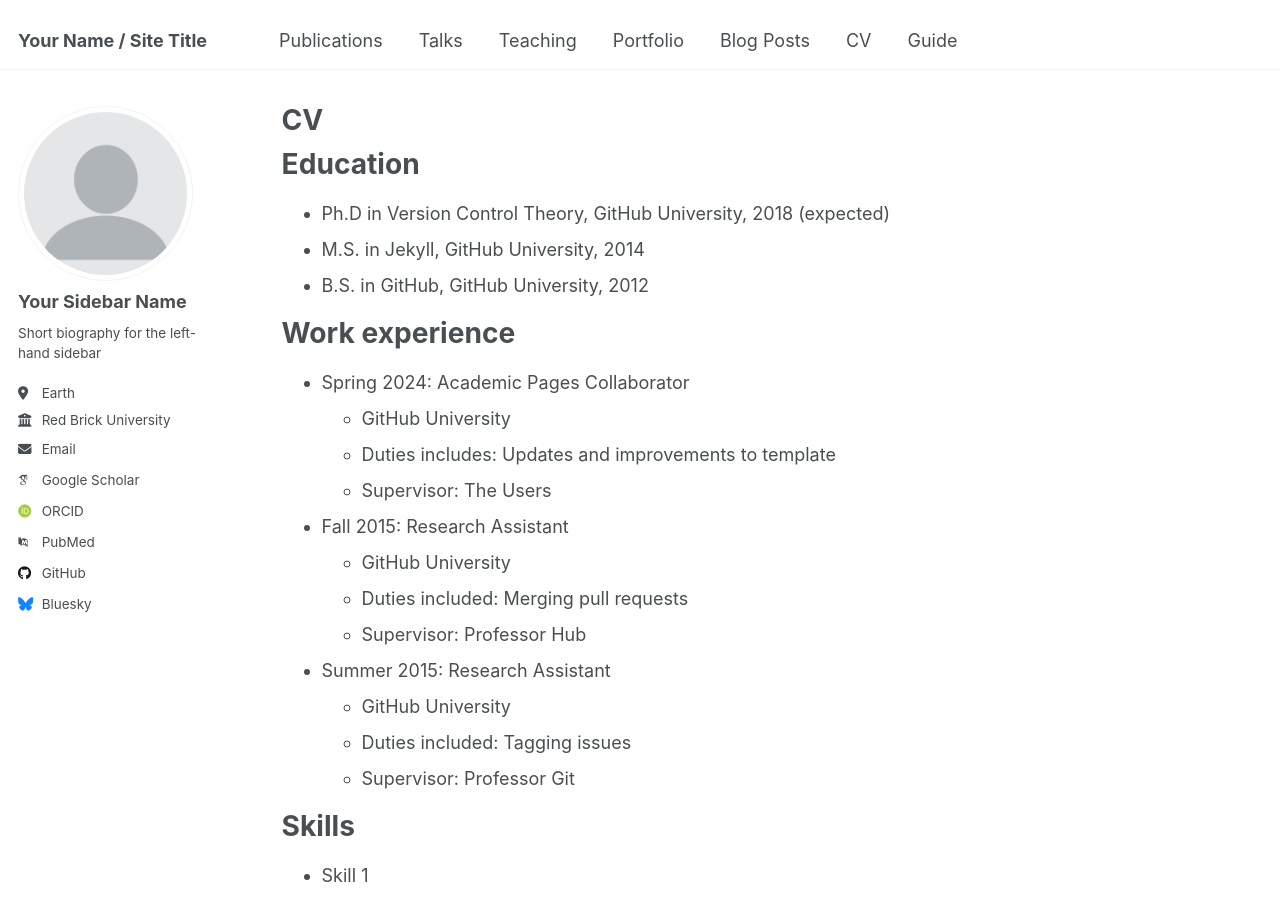
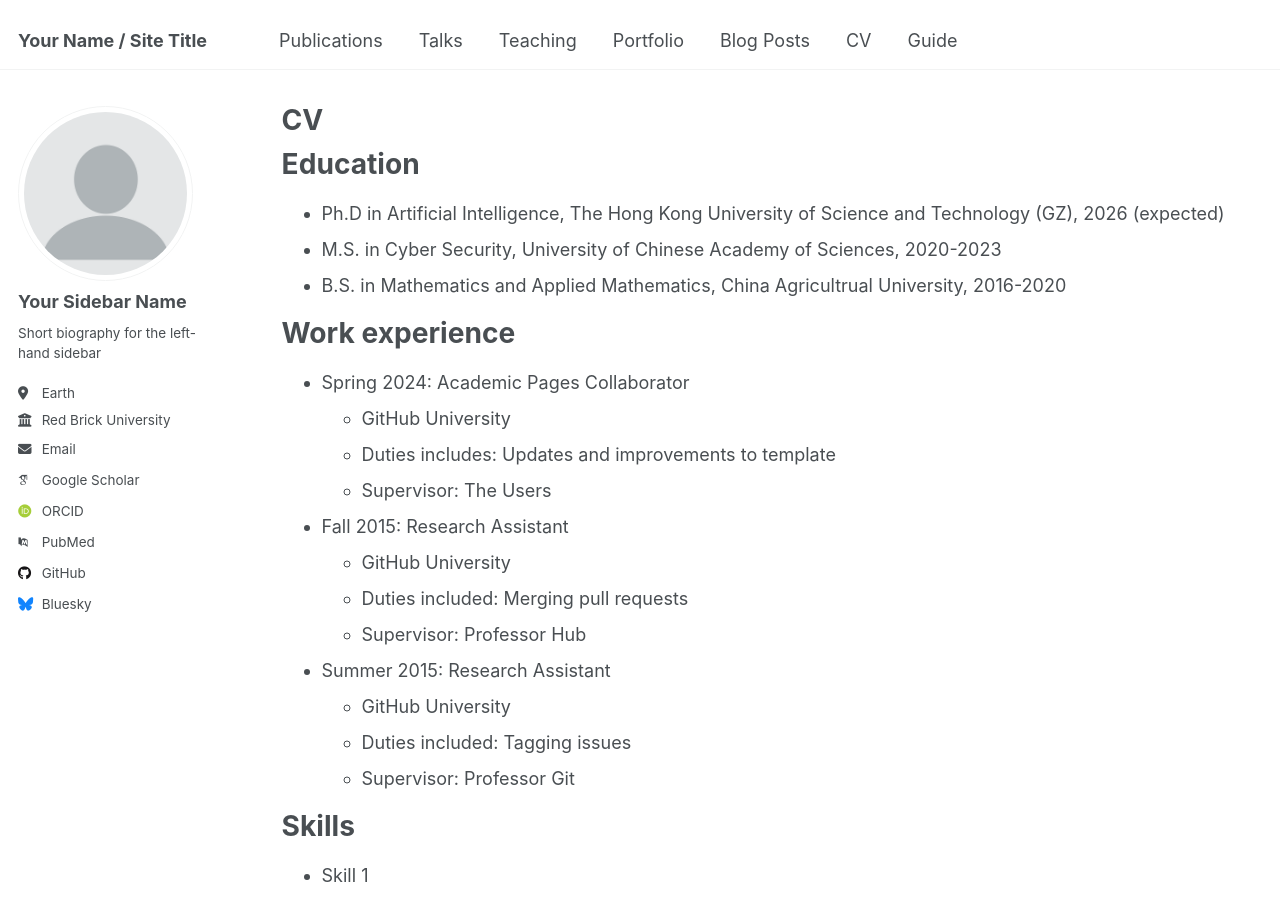
Before and after one commit to Chengkai-Zhu/Chengkai-Zhu.github.io, a Jekyll site: the page built from _pages/cv.md, in a window 1280 px wide and 900 px high. Built offline with Jekyll 4.4.1, drawn with Linux system fonts in a browser that asks for light colours; some web fonts are replaced.

Commit message:
Update cv.md

```diff
--- a/_pages/cv.md
+++ b/_pages/cv.md
@@ -11,9 +11,9 @@
 
 Education
 ======
-* Ph.D in Version Control Theory, GitHub University, 2018 (expected)
-* M.S. in Jekyll, GitHub University, 2014
-* B.S. in GitHub, GitHub University, 2012
+* Ph.D in Artificial Intelligence, The Hong Kong University of Science and Technology (GZ), 2026 (expected)
+* M.S. in Cyber Security, University of Chinese Academy of Sciences, 2020-2023
+* B.S. in Mathematics and Applied Mathematics, China Agricultrual University, 2016-2020
 
 Work experience
 ======
```
